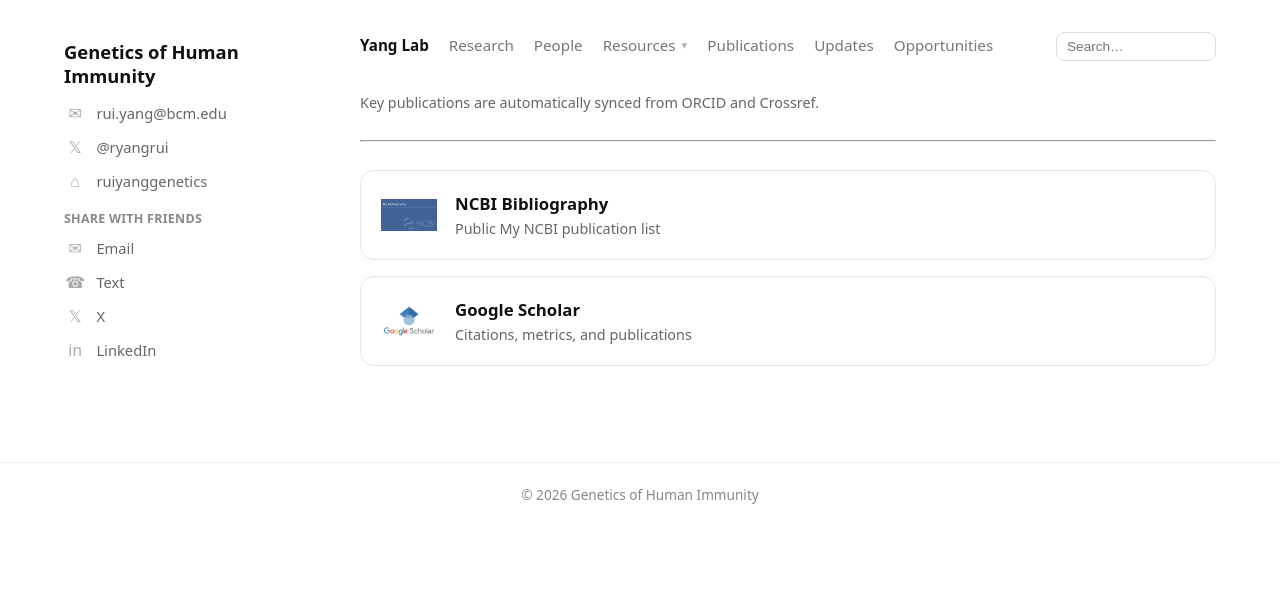
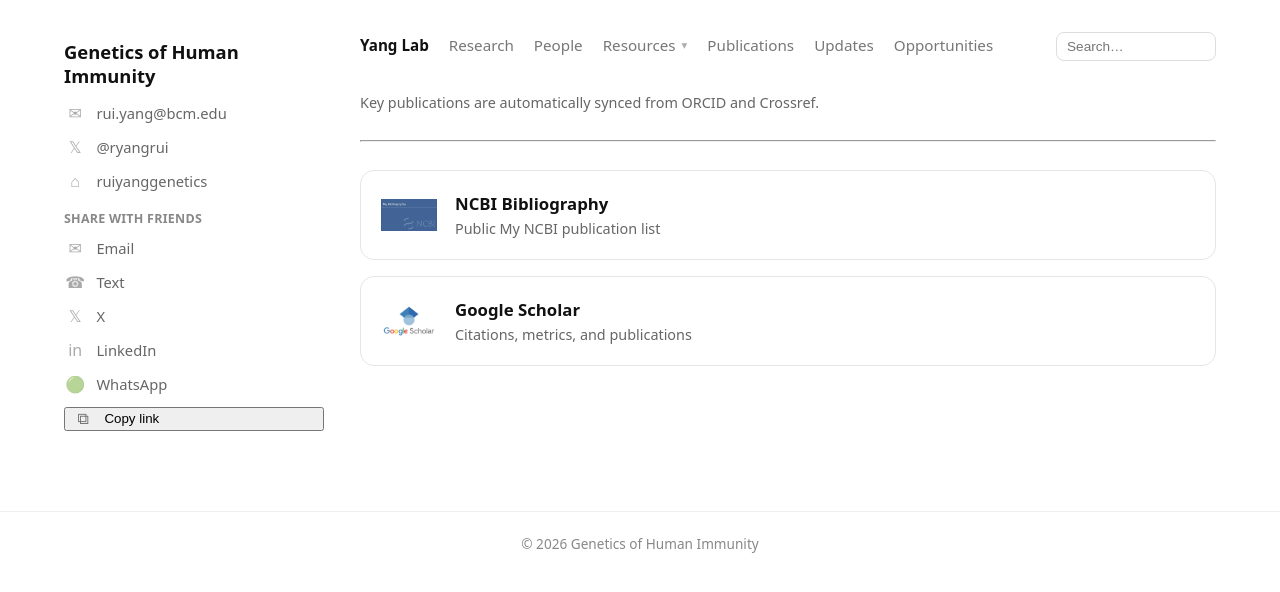
Before and after one commit to ruiyanggenetics/ghilab, a Jekyll site: the page built from publications.md, in a window 1280 px wide. Shown: the top 592 px of the page. Built offline with Jekyll 4.4.1, drawn with Linux system fonts in a browser that asks for light colours.

Commit message:
Update default.html

```diff
--- a/_layouts/default.html
+++ b/_layouts/default.html
@@ -82,6 +82,21 @@
       <span>LinkedIn</span>
     </a>
 
+    <!-- WhatsApp -->
+    <a class="sidebar-link"
+       href="https://wa.me/?text=Check%20out%20the%20Yang%20Lab%20website:%20https%3A%2F%2Fruiyanggenetics.github.io%2Fghilab%2F"
+       target="_blank"
+       rel="noopener">
+      <span class="icon">🟢</span>
+      <span>WhatsApp</span>
+    </a>
+
+    <!-- Copy link (button styled like links) -->
+    <button class="sidebar-link sidebar-copylink" type="button" id="copylink-btn">
+      <span class="icon">⧉</span>
+      <span id="copylink-text">Copy link</span>
+    </button>
+
   </div>
 </aside>
 
```
